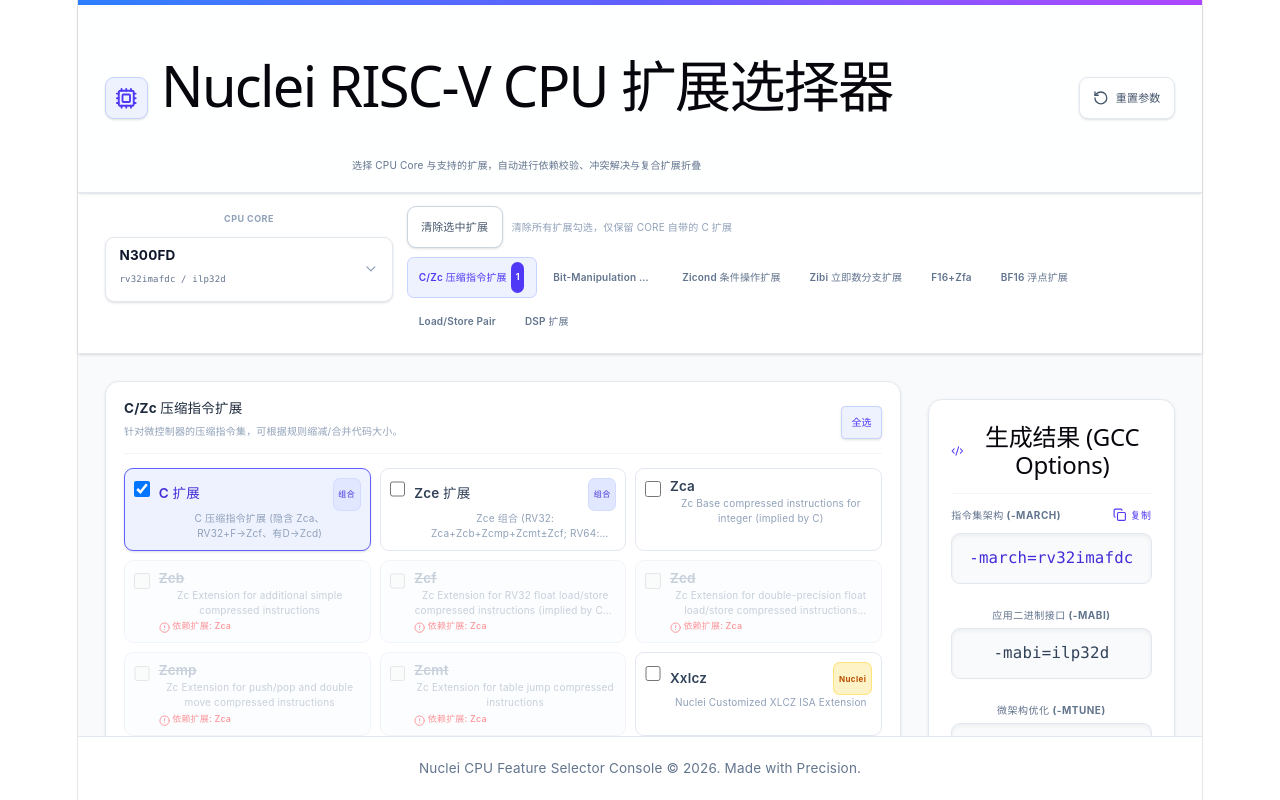
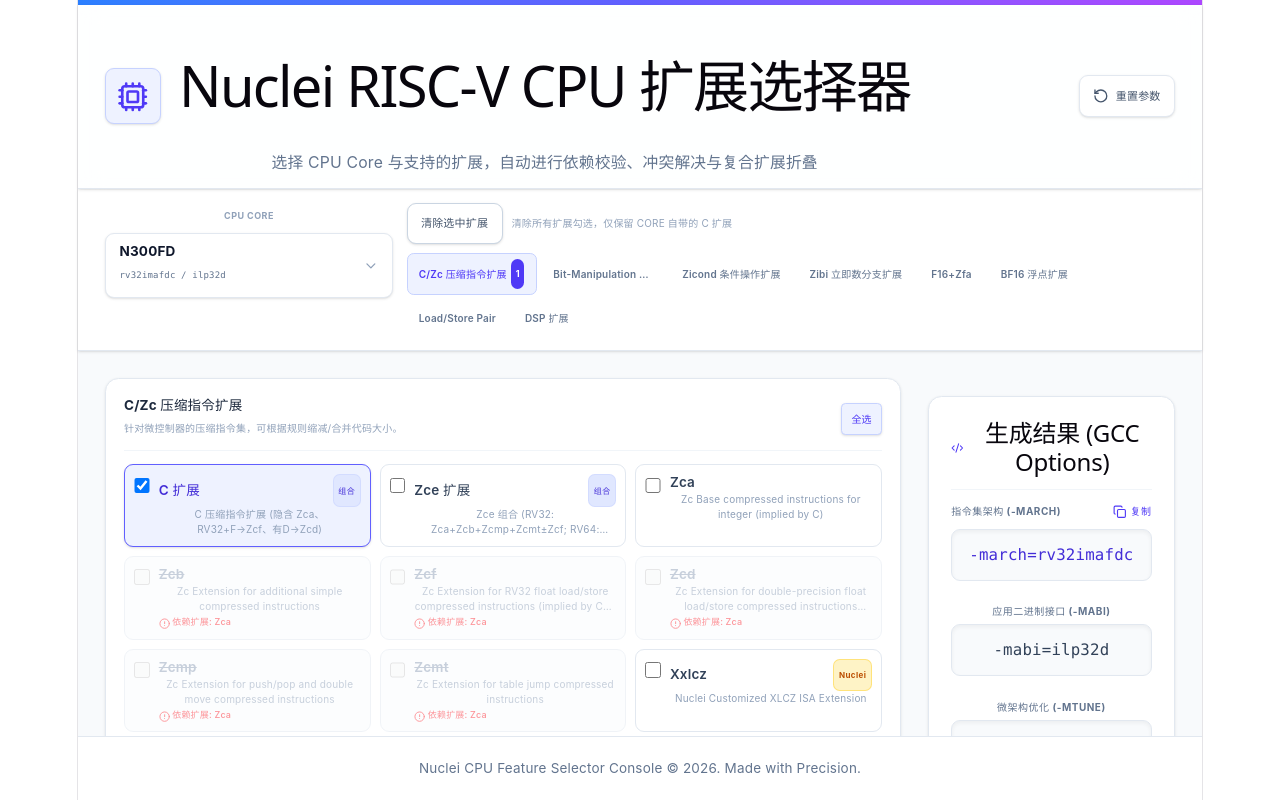
Before and after one commit to vibeagi/cpu-feature-selector, a React (Vite) app: page / in a window 1280 px wide. Built offline with nearby package versions, Linux system fonts and the light colour scheme.

Commit message:
style: fix header font/icon proportion

```diff
--- a/src/App.tsx
+++ b/src/App.tsx
@@ -334,15 +334,15 @@ function App() {
         {/* Header */}
         <header className="border-b border-slate-200 bg-white/85 backdrop-blur-md z-30 py-3 px-6 shadow-sm">
           <div className="max-w-7xl mx-auto flex flex-col md:flex-row md:items-center md:justify-between gap-2">
-            <div className="flex items-center gap-3">
-              <div className="bg-indigo-50 border border-indigo-200 p-2 rounded-lg text-indigo-600 shadow-sm">
-                <Cpu className="h-5 w-5" />
+            <div className="flex items-center gap-4">
+              <div className="bg-indigo-50 border border-indigo-200 p-2.5 rounded-lg text-indigo-600 shadow-sm">
+                <Cpu className="h-7 w-7" />
               </div>
               <div>
-                <h1 className="text-base font-bold tracking-tight text-slate-900 m-0 leading-tight">
+                <h1 className="text-xl font-bold tracking-tight text-slate-900 m-0 leading-tight">
                   Nuclei RISC-V CPU 扩展选择器
                 </h1>
-                <p className="text-[10px] text-slate-500 mt-0.5">
+                <p className="text-sm text-slate-500 mt-0.5">
                   选择 CPU Core 与支持的扩展，自动进行依赖校验、冲突解决与复合扩展折叠
                 </p>
               </div>
```
